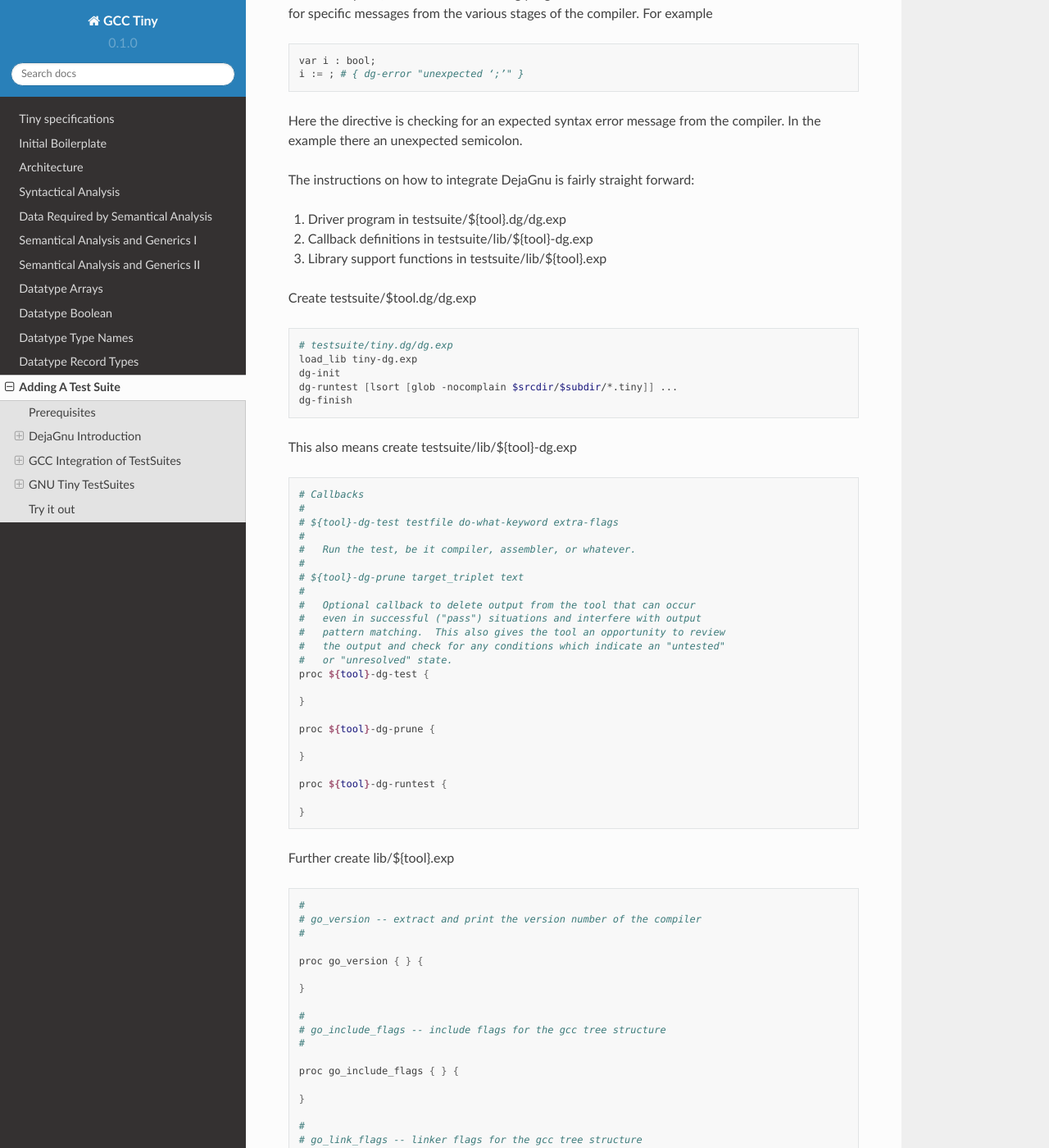
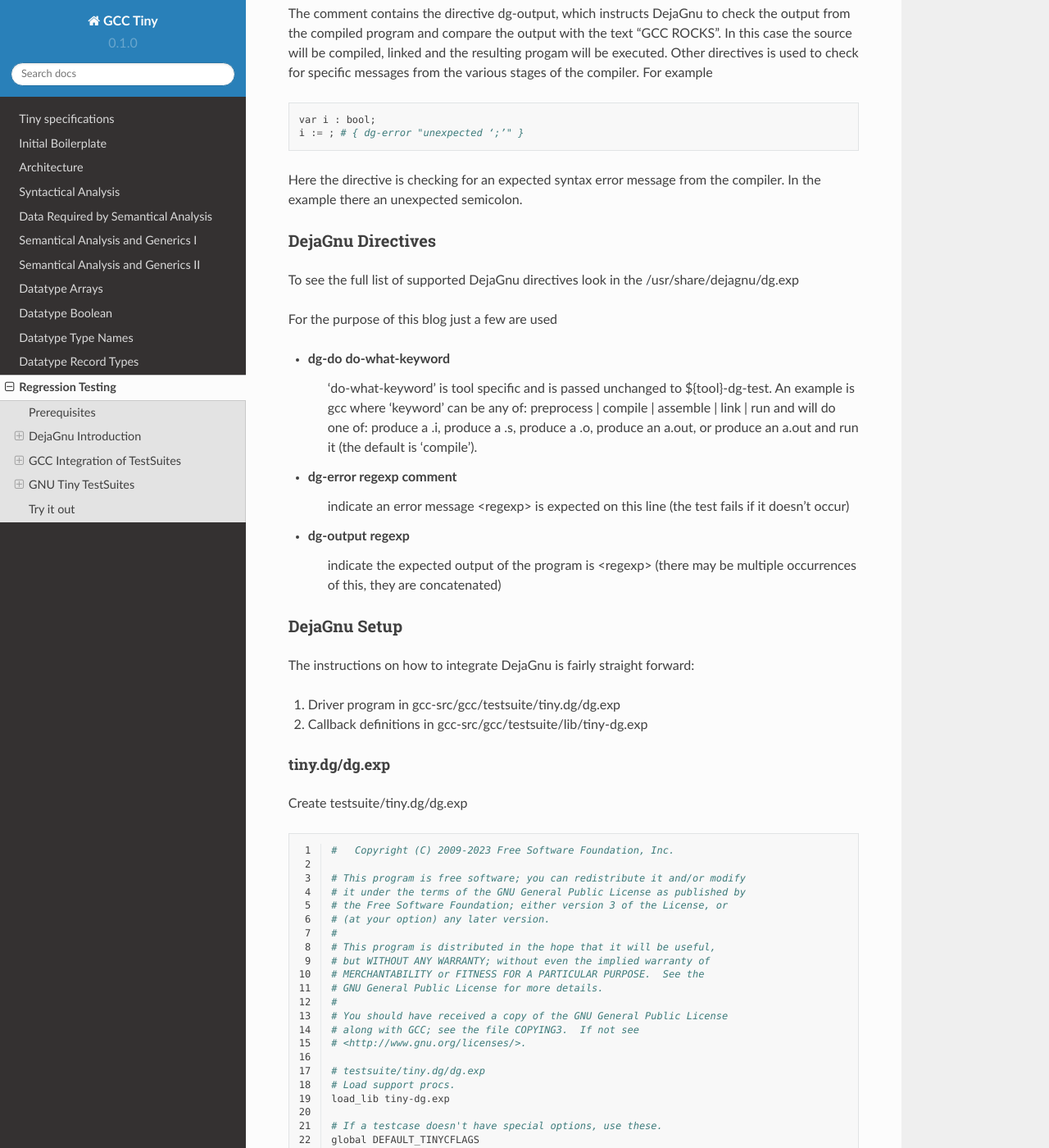
Before and after one commit to GCC-Tiny/gcc-tiny-docs-rtd, a Sphinx documentation site: the page built from docs/source/part12.rst, in a window 1280 px wide and 1400 px high, scrolled down 1839 px. Shown: the whole window at 82% size. Built offline with Sphinx 7.4.7 and the Read the Docs theme 2.0.0, drawn with Linux system fonts in a browser that asks for light colours; some of the changed text lies outside the part shown.

Commit message:
part12: added tiny dejagnu files

```diff
--- a/docs/source/part12.rst
+++ b/docs/source/part12.rst
@@ -1,7 +1,7 @@
 
-*******************
-Adding A Test Suite
-*******************
+******************
+Regression Testing
+******************
 
 .. note::
   Work in progress
@@ -9,7 +9,7 @@
 You now have a full functioning compiler. Great job getting to this point.
 
 Next step is to ensure the current code does not regress as GCC upstream
-is updated, or new features is added to the GNU Tiny programming language.
+is updated, or new features are added to the GNU Tiny programming language.
 GCC comes with an elaborate testing facility based on
 `DejaGnu <https://www.gnu.org/software/dejagnu>`_
 and
@@ -39,6 +39,7 @@
 you can skip to the next section (TODO: link)
 
 Use the package manager that comes with you distribution to install
+
 - autogen
 - DejaGnu
 
@@ -73,7 +74,7 @@
 .. https://en.wikipedia.org/wiki/Expect
 .. Exploring Expect https://learning.oreilly.com/library/view/exploring-expect/9781565920903/
 
-DejaGNU is using the tcl extension Expect to control interactions with
+DejaGnu is using the tcl extension Expect to control interactions with
 the GCC compilers, linux utilities and the produced output.
 
 
@@ -112,101 +113,205 @@
 Here the directive is checking for an expected syntax error message
 from the compiler. In the example there an unexpected semicolon.
 
+DejaGnu Directives
+------------------
 
-.. link to dajagnu directives
+To see the full list of supported DejaGnu directives look in the /usr/share/dejagnu/dg.exp
+
+For the purpose of this blog just a few are used
+
+- dg-do do-what-keyword
+	'do-what-keyword' is tool specific and is passed unchanged to
+	${tool}-dg-test.  An example is gcc where 'keyword' can be any of:
+	preprocess | compile | assemble | link | run
+	and will do one of: produce a .i, produce a .s, produce a .o,
+	produce an a.out, or produce an a.out and run it (the default is
+	'compile').
+
+- dg-error regexp comment
+	indicate an error message <regexp> is expected on this line
+	(the test fails if it doesn't occur)
+
+- dg-output regexp
+	indicate the expected output of the program is <regexp>
+	(there may be multiple occurrences of this, they are concatenated)
+
+
 
 .. graphviz  :  : part12_expect.dot
 
+DejaGnu Setup
+-------------
+
 The instructions on how to integrate DejaGnu is fairly straight forward:
 
+1. Driver program in gcc-src/gcc/testsuite/tiny.dg/dg.exp
+2. Callback definitions in gcc-src/gcc/testsuite/lib/tiny-dg.exp
 
-1. Driver program in testsuite/${tool}.dg/dg.exp
-2. Callback definitions in testsuite/lib/${tool}-dg.exp
-3. Library support functions in testsuite/lib/${tool}.exp
+tiny.dg/dg.exp
+~~~~~~~~~~~~~~
 
-Create testsuite/$tool.dg/dg.exp
+Create testsuite/tiny.dg/dg.exp
 
 .. code-block:: shell
+    :linenos:
+
+    #   Copyright (C) 2009-2023 Free Software Foundation, Inc.
+
+    # This program is free software; you can redistribute it and/or modify
+    # it under the terms of the GNU General Public License as published by
+    # the Free Software Foundation; either version 3 of the License, or
+    # (at your option) any later version.
+    #
+    # This program is distributed in the hope that it will be useful,
+    # but WITHOUT ANY WARRANTY; without even the implied warranty of
+    # MERCHANTABILITY or FITNESS FOR A PARTICULAR PURPOSE.  See the
+    # GNU General Public License for more details.
+    #
+    # You should have received a copy of the GNU General Public License
+    # along with GCC; see the file COPYING3.  If not see
+    # <http://www.gnu.org/licenses/>.
 
     # testsuite/tiny.dg/dg.exp
+    # Load support procs.
     load_lib tiny-dg.exp
+
+    # If a testcase doesn't have special options, use these.
+    global DEFAULT_TINYCFLAGS
+    if ![info exists DEFAULT_TINYCFLAGS] then {
+        set DEFAULT_TINYCFLAGS ""
+    }
+
+    # Initialize 'dg'.
     dg-init
-    dg-runtest [lsort [glob -nocomplain $srcdir/$subdir/*.tiny]] ...
+
+    # Main loop.
+    dg-runtest [lsort [glob -nocomplain $srcdir/$subdir/*.tiny ] ] "" $DEFAULT_TINYCFLAGS
+
+    # All done.
     dg-finish
 
-This also means create testsuite/lib/${tool}-dg.exp
+
+lib/tiny-dg.exp
+~~~~~~~~~~~~~~~
+
+This also means create testsuite/lib/tiny-dg.exp
 
 .. code-block:: shell
+    :linenos:
 
-    # Callbacks
+    #   Copyright (C) 2009-2023 Free Software Foundation, Inc.
+
+    # This program is free software; you can redistribute it and/or modify
+    # it under the terms of the GNU General Public License as published by
+    # the Free Software Foundation; either version 3 of the License, or
+    # (at your option) any later version.
     #
-    # ${tool}-dg-test testfile do-what-keyword extra-flags
+    # This program is distributed in the hope that it will be useful,
+    # but WITHOUT ANY WARRANTY; without even the implied warranty of
+    # MERCHANTABILITY or FITNESS FOR A PARTICULAR PURPOSE.  See the
+    # GNU General Public License for more details.
     #
-    #	Run the test, be it compiler, assembler, or whatever.
+    # You should have received a copy of the GNU General Public License
+    # along with GCC; see the file COPYING3.  If not see
+    # <http://www.gnu.org/licenses/>.
+
+
     #
-    # ${tool}-dg-prune target_triplet text
+    # DejaGnu Setup for the Tiny language
+    #   For details to the Dejagnu directives and more
+    #   see: https://gcc.gnu.org/onlinedocs/gccint/Directives.html
     #
-    #	Optional callback to delete output from the tool that can occur
-    #	even in successful ("pass") situations and interfere with output
-    #	pattern matching.  This also gives the tool an opportunity to review
-    #	the output and check for any conditions which indicate an "untested"
-    #	or "unresolved" state.
-    proc ${tool}-dg-test {
 
+    puts "+lib/tiny-dg.exp ..."
+    #
+    # Define tiny callbacks for dg.exp.
+    # Loading /usr/share/dejagnu/dg.exp
+    #
+    load_lib dg.exp
+
+    #
+    # tiny-dg-test
+    #    This is called from share/dejagnu/dg.exp
+    #
+    proc tiny-dg-test { prog do_what extra_tool_flags } {
+    puts "+lib/tiny-dg.exp: tiny-dg-test [file rootname [file tail $prog]]"
+
+        # Set up options, based on what we're going to do.
+    #    - Setting of the compiler type is handled in the dejagnu file /usr/share/dejagnu/target.exp
+    #      Use the c++ compiler as Tiny is integrated into the gcc compiler.
+    #    - Suppress advanced diagnostic messages from gcc: additional_flags=-fdiagnostics-plain-output
+        set options [list "c++" "additional_flags=-fdiagnostics-plain-output"]
+
+        set compile_type [compile-type $do_what]
+        set output_file  [compile-outfile $do_what $prog]
+
+        verbose "tiny_compile $prog $output_file $compile_type $options" 4
+        set comp_output [tiny_compile "$prog" "$output_file" "$compile_type" $options]
+
+        return [list $comp_output $output_file]
     }
 
-    proc ${tool}-dg-prune {
-
-    }
-
-    proc ${tool}-dg-runtest {
-
-    }
-
-Further create lib/${tool}.exp
-
-.. code-block:: shell
 
     #
-    # go_version -- extract and print the version number of the compiler
+    # compile-type
+    # -- based on gcc-dg.exp, proc gcc-dg-test-1
+    #    translate dg-do directive to compile type: preprocess, assembly, object, executable
     #
-
-    proc go_version { } {
-
+    proc compile-type { do_what } {
+        switch $do_what {
+    "preprocess" {
+        set compile_type "preprocess"
+    }
+    "compile" {
+        set compile_type "assembly"
+    }
+    "assemble" {
+        set compile_type "object"
+    }
+    "link" {
+        set compile_type "executable"
+    }
+    "run" {
+        set compile_type "executable"
+    }
+    default {
+        perror "$do_what: not a valid dg-do keyword"
+        set compile_type ""
+    }
+        }
+    return $compile_type
     }
 
     #
-    # go_include_flags -- include flags for the gcc tree structure
+    # compile-outfile
+    # -- based on gcc-dg.exp, proc gcc-dg-test-1
+    #    translate dg-do directive to compile outfile type: .i, .s, .o, -exe
     #
-
-    proc go_include_flags { } {
-
+    proc compile-outfile { do_what prog } {
+        switch $do_what {
+    "preprocess" {
+        set output_file "[file rootname [file tail $prog]].i"
     }
-
-    #
-    # go_link_flags -- linker flags for the gcc tree structure
-    #
-
-    proc go_link_flags {
-
+    "compile" {
+        set output_file "[file rootname [file tail $prog]].s"
     }
-
-    #
-    # go_init -- called at the start of each subdir of tests
-    #
-
-    proc go_init {
-
+    "assemble" {
+        set output_file "[file rootname [file tail $prog]].o"
     }
-
-    #
-    # go_target_compile -- compile a source file
-    #
-
-    proc go_target_compile {
-
+    "link" {
+        set output_file "[file rootname [file tail $prog]]-exe"
     }
-
+    "run" {
+        set output_file "./[file rootname [file tail $prog]]-exe"
+    }
+    default {
+        perror "$do_what: not a valid dg-do keyword"
+        set output_file ""
+    }
+        }
+    return $output_file
+    }
 
 GCC Integration of TestSuites
 =============================
```
